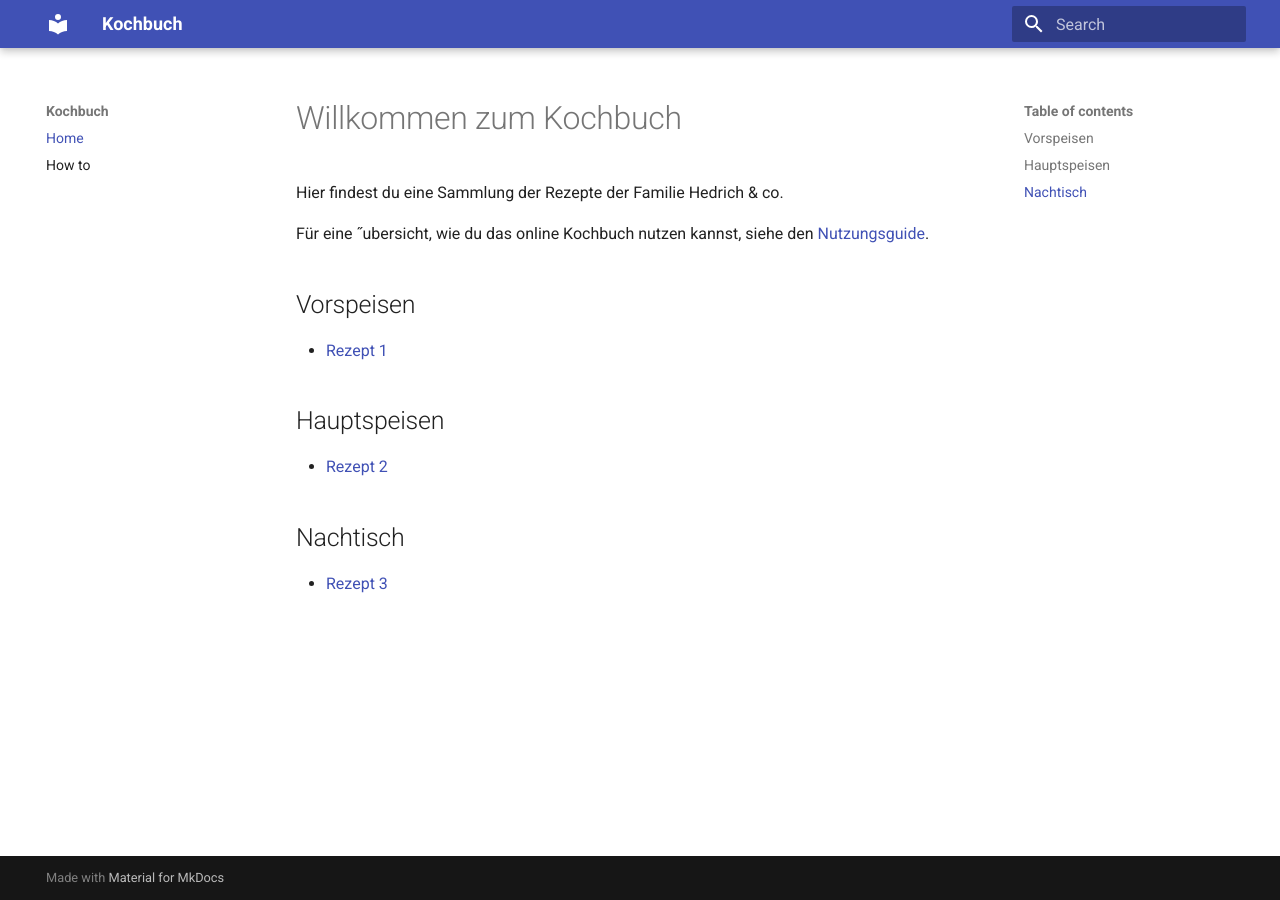
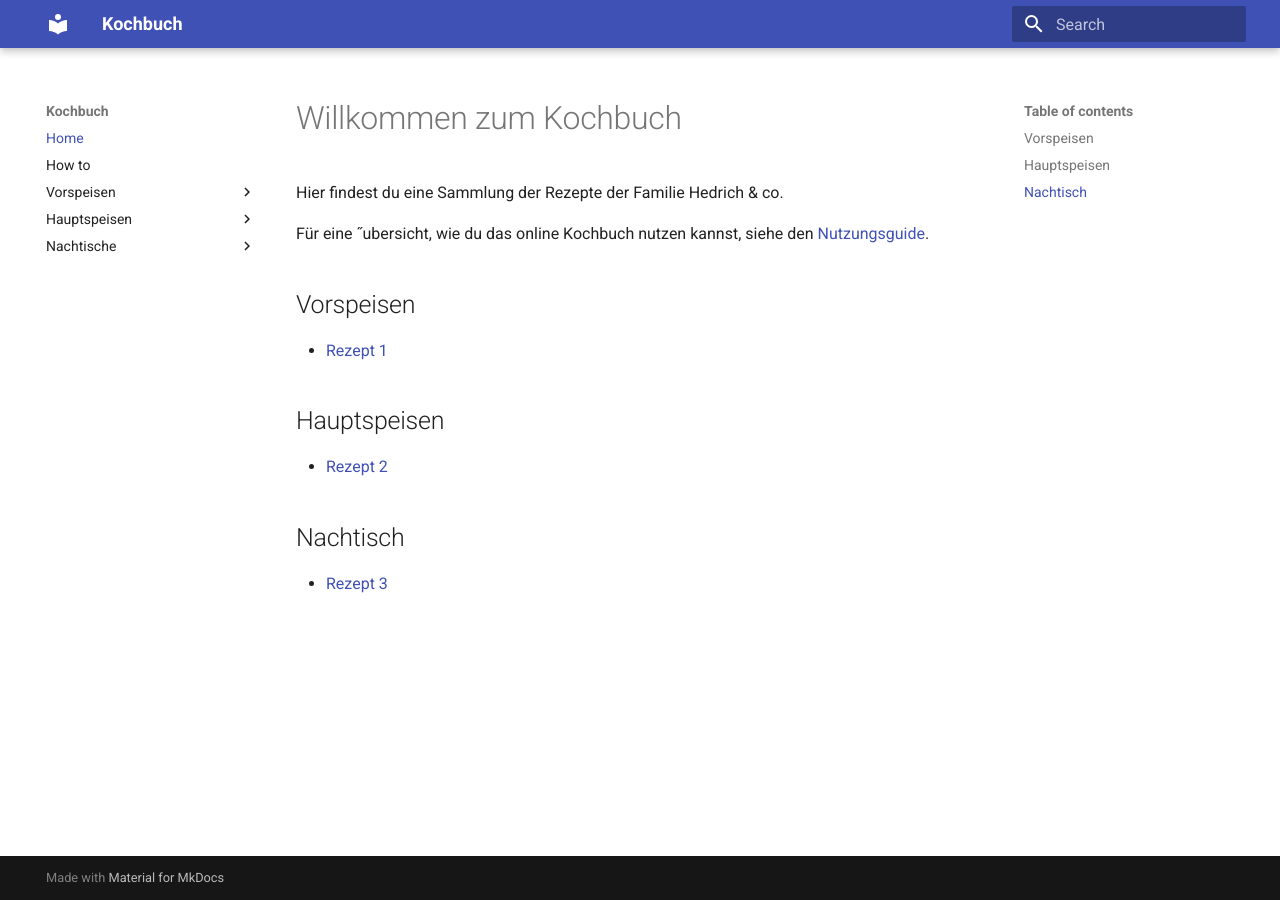
Before and after one commit to open-kochbuch/kochbuch, an MkDocs documentation site: the page built from docs/index.md, in a window 1280 px wide. Built offline with MkDocs 1.6.1 and Material for MkDocs 9.7.7, drawn with Linux system fonts in a browser that asks for light colours.

Commit message:
Update mkdocs.yml

```diff
--- a/mkdocs.yml
+++ b/mkdocs.yml
@@ -2,4 +2,10 @@ site_name: Kochbuch
 nav:
     - Home: index.md
     - How to: how-to.md
+    - Vorspeisen:
+        - Rezept 1: vorspeisen/rezept1.md
+    - Hauptspeisen:
+        - Rezept 2: hauptspeisen/rezept2.md
+    - Nachtische:
+        - Rezept 3: nachtische/rezept3.md
 theme: material
```
